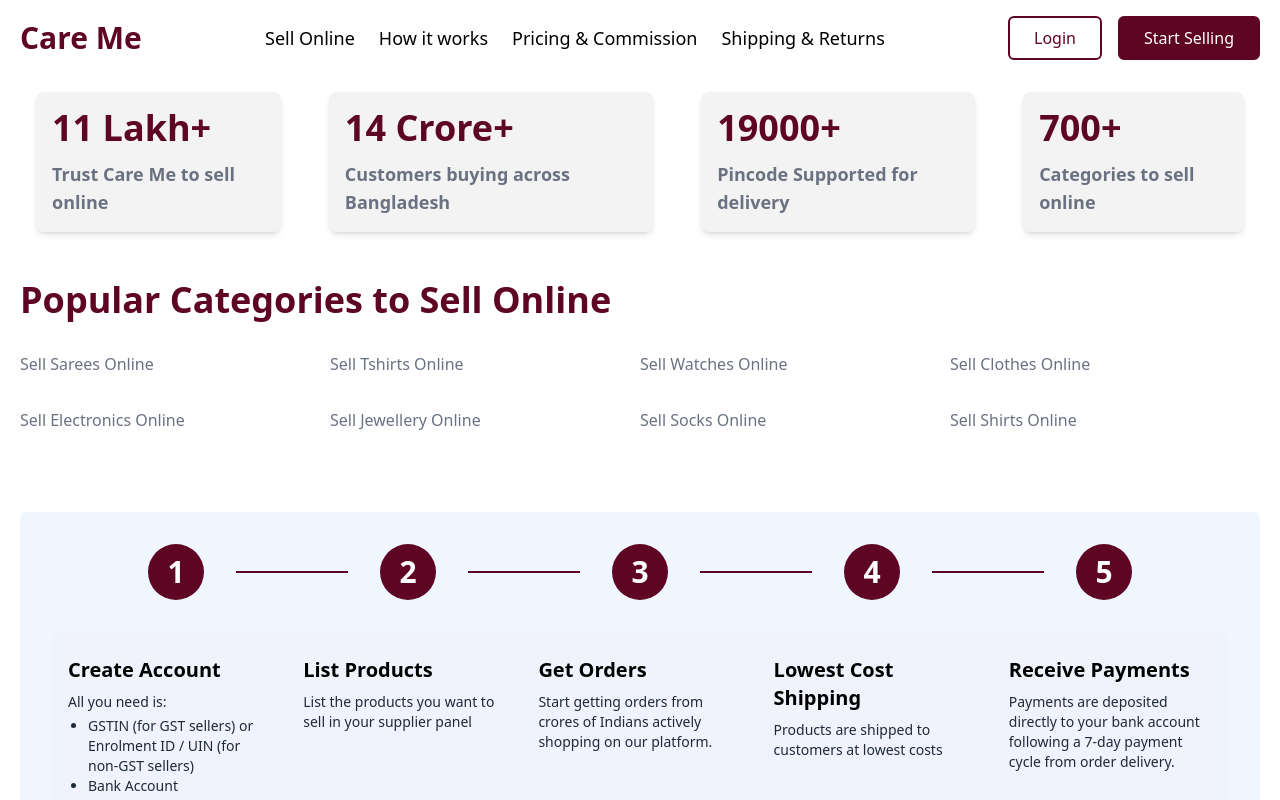
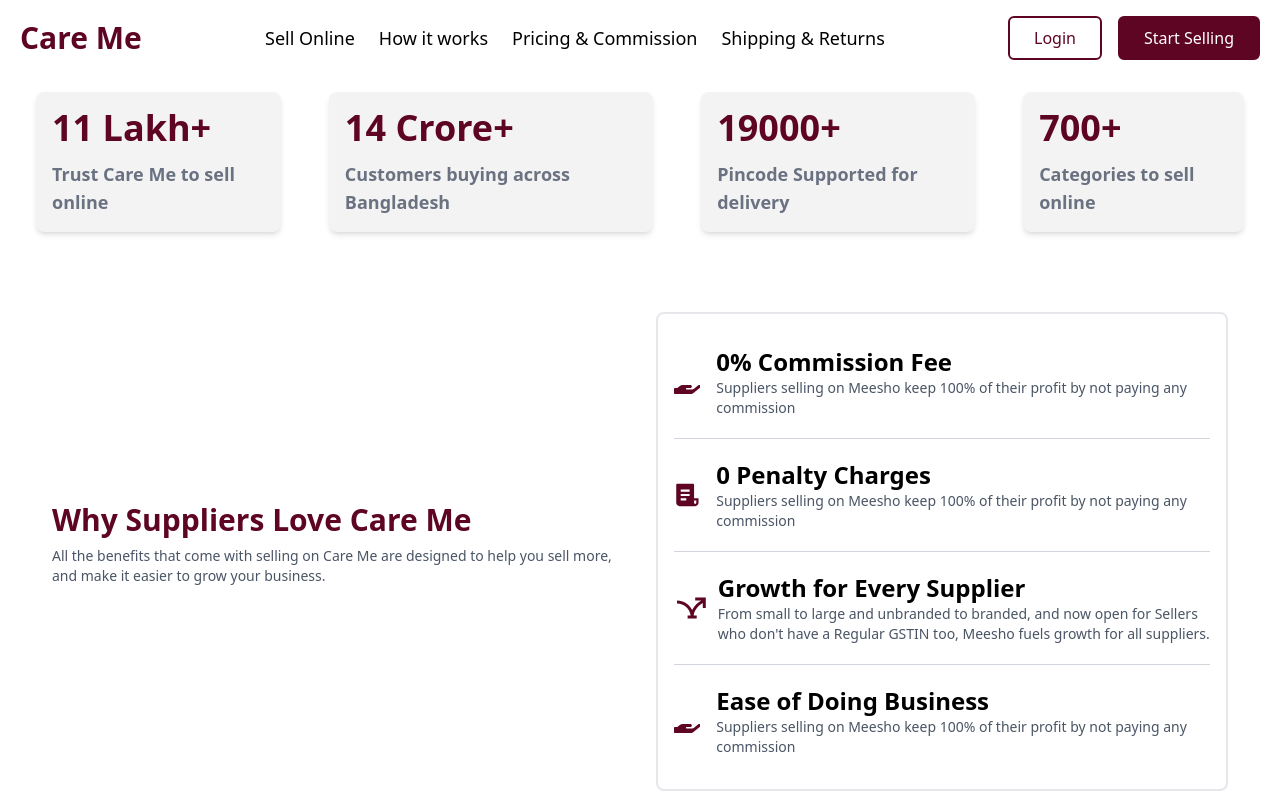
Before and after one commit to aayman01/care-me, a React (Vite) app: page / in a window 1280 px wide. Shown: the top 800 px of the page. Built offline with nearby package versions, Linux system fonts and the light colour scheme.

Commit message:
why supplier section complete

```diff
--- a/src/App.jsx
+++ b/src/App.jsx
@@ -4,6 +4,7 @@
 import PopularCategories from "./components/PopularCategories"
 import Scores from "./components/Scores"
 import Support from "./components/Support";
+import WhySupplier from "./components/WhySupplier";
 
 
 function App() {
@@ -13,6 +14,7 @@
       <div className="container mx-auto px-4 md:px-4 lg:px-5">
         <Navbar />
         <Scores />
+        <WhySupplier/>
         <PopularCategories />
         <HowItWorks />
       </div>
--- a/src/components/WhySupplier.jsx
+++ b/src/components/WhySupplier.jsx
@@ -1,10 +1,67 @@
 import React from 'react';
+import { FaHandHolding } from 'react-icons/fa';
+import { MdOutlineAirlineStops } from 'react-icons/md';
+import { RiFileList3Fill } from 'react-icons/ri';
 
 const WhySupplier = () => {
     return (
-        <div>
-
+      <div className="flex flex-col lg:flex-row items-center justify-center gap-8 px-2 md:px-8 py-12">
+        <div className="lg:w-1/2">
+          <h1 className="text-primary text-3xl mb-2 font-bold">
+            Why Suppliers Love Care Me
+          </h1>
+          <p className="text-gray-600 text-sm font-medium">
+            All the benefits that come with selling on Care Me are designed to
+            help you sell more, and make it easier to grow your business.
+          </p>
         </div>
+        <div className="border-2 border-gray-200 rounded-lg p-4 mt-4 space-y-5 lg:w-1/2 py-8">
+          <div className="flex items-center gap-4">
+            <FaHandHolding className="text-3xl text-primary" />
+            <div>
+              <h1 className=" text-2xl font-bold">0% Commission Fee</h1>
+              <p className="text-gray-600 text-sm font-medium">
+                Suppliers selling on Meesho keep 100% of their profit by not
+                paying any commission
+              </p>
+            </div>
+          </div>
+          <hr className="text-gray-300" />
+          <div className="flex items-center gap-4">
+            <RiFileList3Fill className="text-3xl text-primary" />
+            <div>
+              <h1 className="text-2xl font-bold">0 Penalty Charges</h1>
+              <p className="text-gray-600 text-sm font-medium">
+                Suppliers selling on Meesho keep 100% of their profit by not
+                paying any commission
+              </p>
+            </div>
+          </div>
+          <hr className="text-gray-300" />
+          <div className="flex items-center gap-2">
+            <MdOutlineAirlineStops className="text-7xl text-primary" />
+            <div>
+              <h1 className="text-2xl font-bold">Growth for Every Supplier</h1>
+              <p className="text-gray-600 text-sm font-medium">
+                From small to large and unbranded to branded, and now open for
+                Sellers who don't have a Regular GSTIN too, Meesho fuels growth
+                for all suppliers.
+              </p>
+            </div>
+          </div>
+          <hr className="text-gray-300" />
+          <div className="flex items-center gap-4">
+            <FaHandHolding className="text-3xl text-primary" />
+            <div>
+              <h1 className=" text-2xl font-bold">Ease of Doing Business</h1>
+              <p className="text-gray-600 text-sm font-medium">
+                Suppliers selling on Meesho keep 100% of their profit by not
+                paying any commission
+              </p>
+            </div>
+          </div>
+        </div>
+      </div>
     );
 };
 
```
